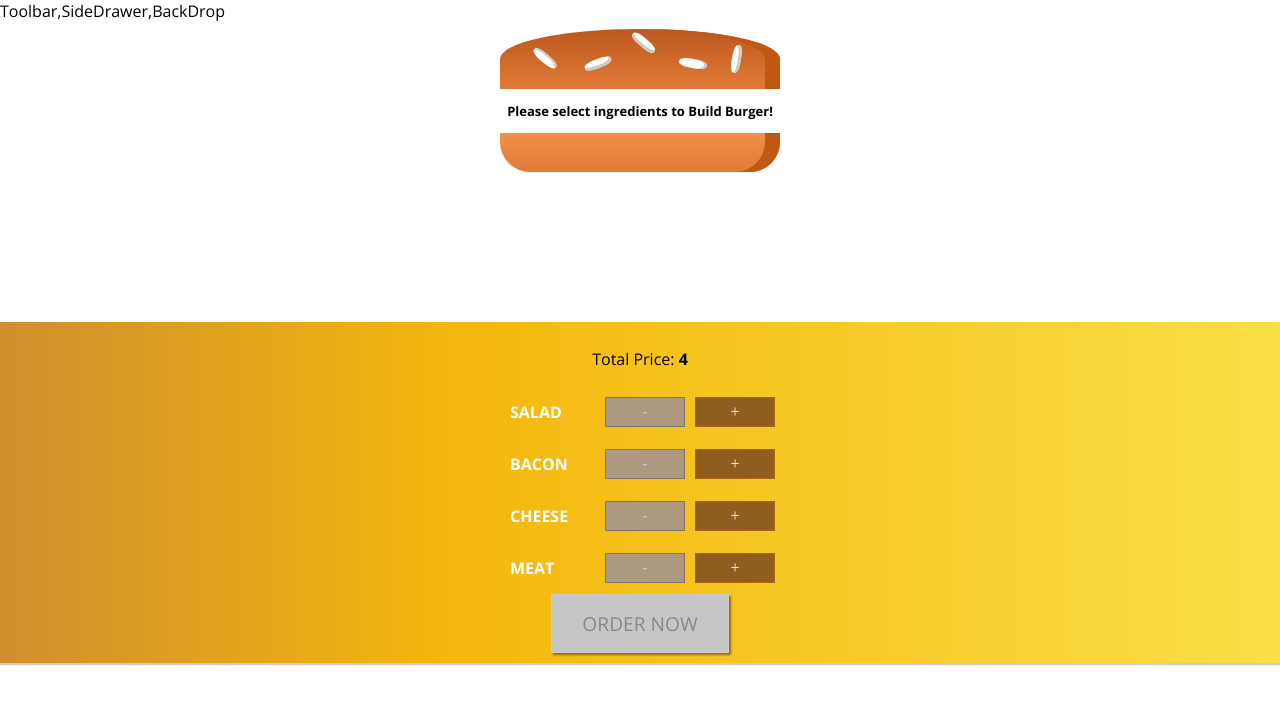
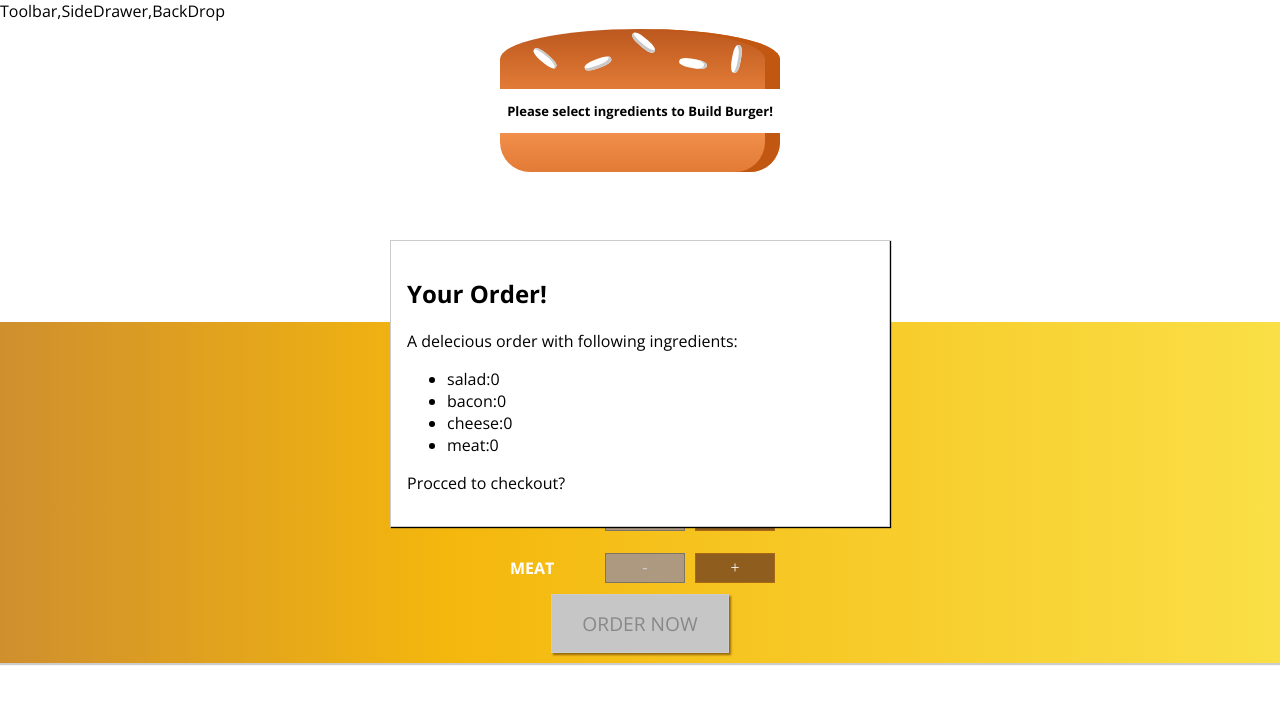
Before and after one commit to ibrahimkholil6210/burger-builder-react, a React (Create React App) app: page / in a window 1280 px wide. Shown: the top 704 px of the page. Built offline with nearby package versions, Linux system fonts and the light colour scheme.

Commit message:
Add UI component Modal backdrop And Product Summary Table

```diff
--- /dev/null
+++ b/src/components/Burger/OrderSummary/OrderSumarry.js
@@ -0,0 +1,19 @@
+import React from 'react';
+import Aux from '../../../hoc/Auxiliary';
+
+export default function OrderSumarry(props) {
+    let ingredientsList = Object.keys(props.ingredients).map(ingredient => {
+        return <li key={ingredient}><span>{ingredient}:</span>{props.ingredients[ingredient]}</li>
+    });
+
+    return (
+        <Aux>
+            <h2>Your Order!</h2>
+            <p>A delecious order with following ingredients:</p>
+            <ul>
+                {ingredientsList}
+            </ul>
+            <p>Procced to checkout?</p>
+        </Aux>
+    )
+}
--- /dev/null
+++ b/src/components/UI/Modal/Modal.js
@@ -0,0 +1,10 @@
+import React from 'react';
+import classes from './modal.module.css';
+
+export default function Modal(props) {
+    return (
+        <div className={classes.Modal}>
+            {props.children}
+        </div>
+    )
+}
--- /dev/null
+++ b/src/components/UI/Modal/modal.module.css
@@ -0,0 +1,20 @@
+.Modal {
+    position: fixed;
+    z-index: 500;
+    background-color: white;
+    width: 70%;
+    border: 1px solid #ccc;
+    box-shadow: 1px 1px 1px black;
+    padding: 16px;
+    left: 15%;
+    top: 30%;
+    box-sizing: border-box;
+    transition: all 0.3s ease-out;
+}
+
+@media (min-width: 600px) {
+    .Modal {
+        width: 500px;
+        left: calc(50% - 250px);
+    }
+}
--- a/src/container/BurgerBuilder/BurgerBuilder.js
+++ b/src/container/BurgerBuilder/BurgerBuilder.js
@@ -2,6 +2,8 @@
 import Aux from '../../hoc/Auxiliary';
 import Burger from '../../components/Burger/Burger';
 import BurgerControls from '../../components/Burger/BuildControls/BuildControls';
+import Modal from '../../components/UI/Modal/Modal';
+import OrderSummary from '../../components/Burger/OrderSummary/OrderSumarry';
 
 const INGREDIENTS_PRICE = {
     salad: .5,
@@ -54,6 +56,9 @@
     render() {
         return (
             <Aux>
+                <Modal>
+                    <OrderSummary ingredients={this.state.ingredients} />
+                </Modal>
                 <Burger ingredients={this.state.ingredients} />
                 <BurgerControls
                     addIngredient={this.addIngredientHandler}
```
Also changed, not shown: src/components/UI/Backdrop/Backdrop.js (added).
